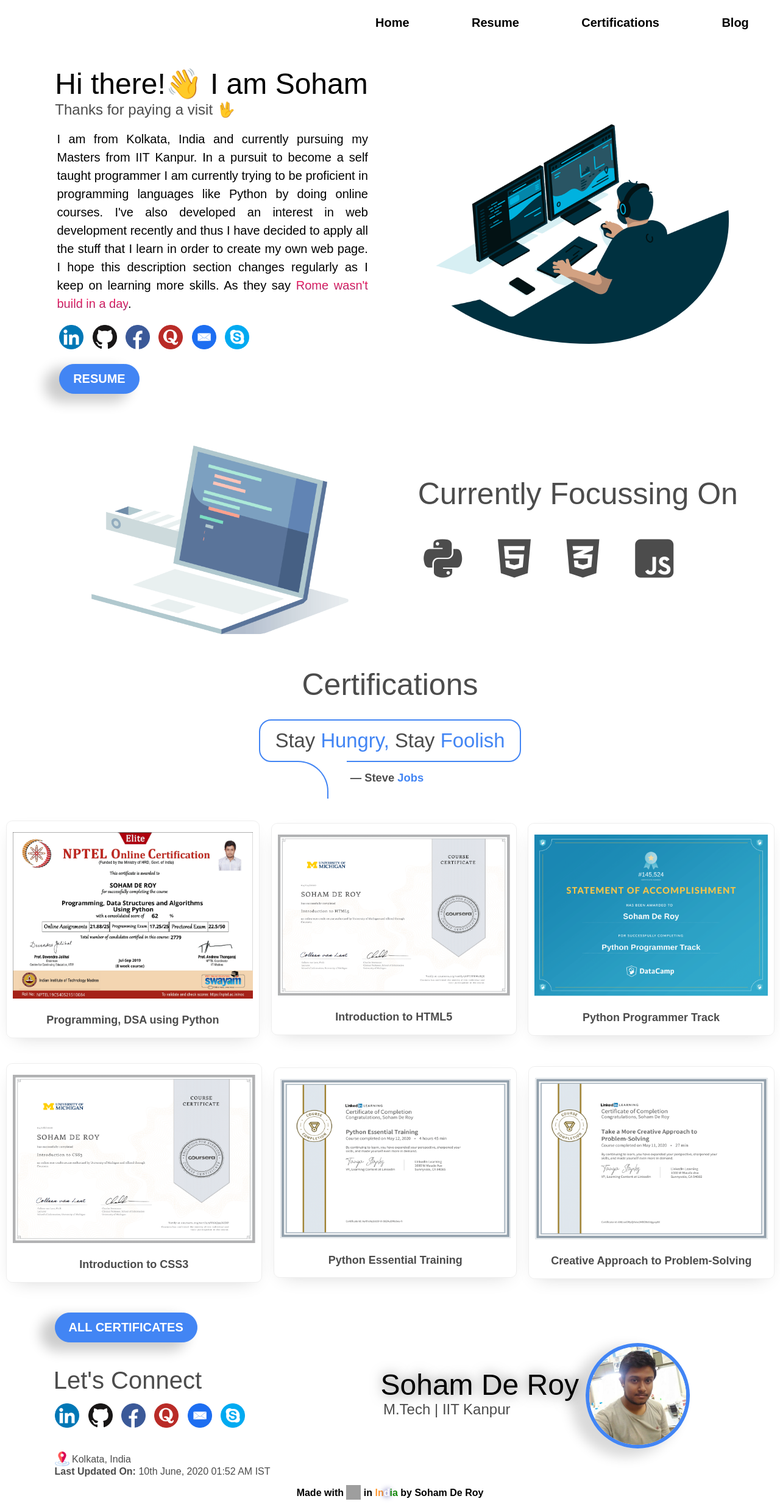
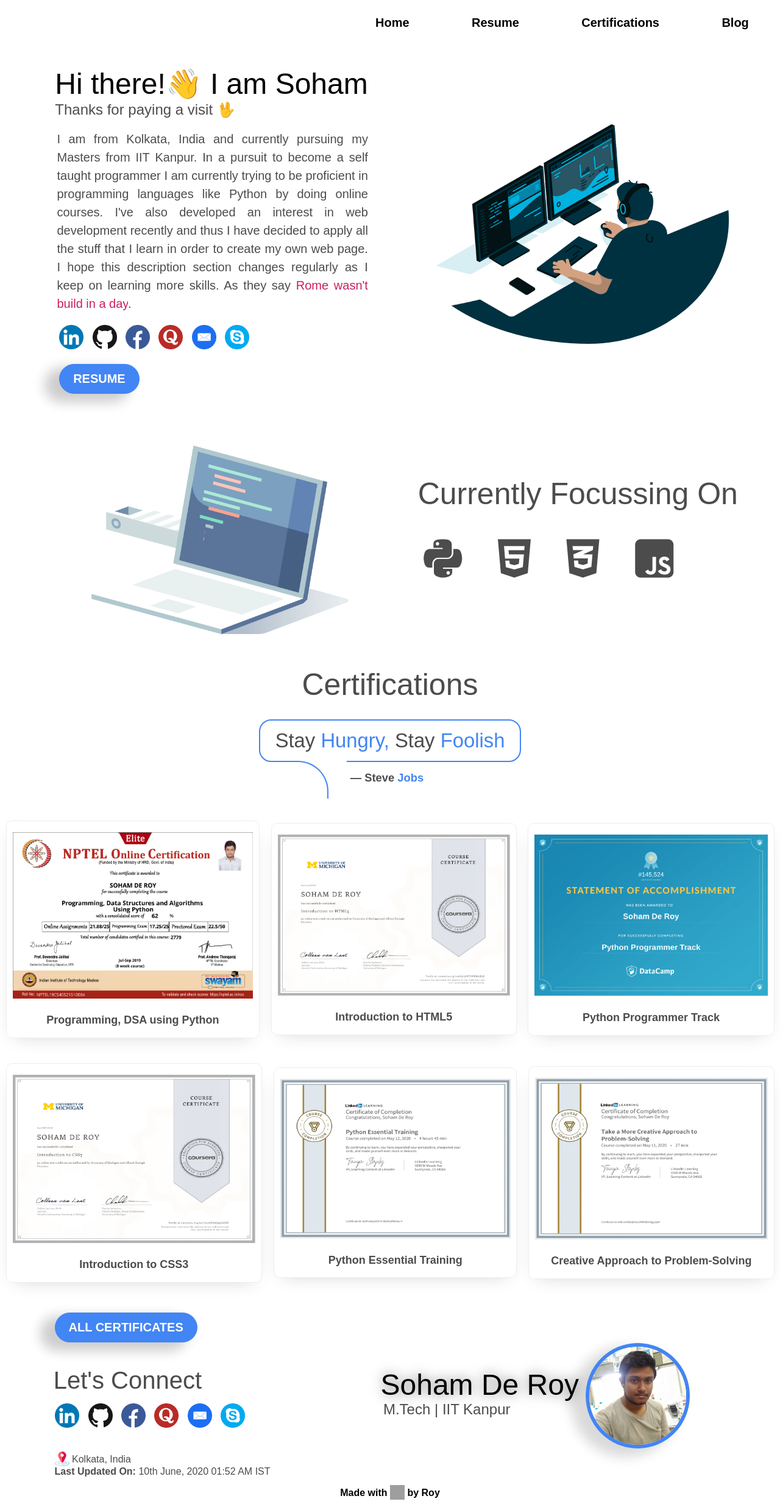
Before and after one commit to sohamderoy/sohamderoy.github.io, a PHP site: page / in a window 1280 px wide. Shown: the whole page at 61% size. Run offline with PHP 8.4, Linux system fonts and the light colour scheme; some libraries are stand-ins or nearby versions; some web fonts are replaced; grey boxes are pictures that could not be loaded.

Commit message:
minor edits
changed the footer

```diff
--- a/css/main.css
+++ b/css/main.css
@@ -65,7 +65,7 @@ h2 {
 .introduction{
     padding: 3% 0% 0% 14.5%;
     display: inline-block;
-    color: #4c4c4c
+    color: #4c4c4c;
     width: 40%;
     font-size: 20px;
     line-height: 1.5;
--- a/index.html
+++ b/index.html
@@ -139,7 +139,7 @@
 <table>
     <p id="location"><img draggable="false" alt="📍" src="https://sohamderoy.github.io/img/location.png" style="width: 1.5em; height: 1.5em; vertical-align: -0.4em;"> Kolkata, India</p>
     <p id = "lastupdatedon"><span style="font-weight: bold;">Last Updated On:</span> 10th June, 2020 01:52 AM IST</p>
-    <footer class = "footer" align = "center">Made with <img alt ="❤️" src = "https://sohamderoy.github.io/img/heart.ico" draggable="false" style="width: 1.5em; height: 1.5em; vertical-align: -0.4em;"> in <span style="color: #FF9933;">In</span><span style="color: white; text-shadow: 0px 0px 10px #000080;">d</span><span style="color: #138808; ">ia</span> by Soham De Roy</footer>
+    <footer class = "footer" align = "center">Made with <img alt ="❤️" src = "https://sohamderoy.github.io/img/heart.ico" draggable="false" style="width: 1.5em; height: 1.5em; vertical-align: -0.4em;"> by Roy</footer>
 </table>
 </body>
 </html>
```
